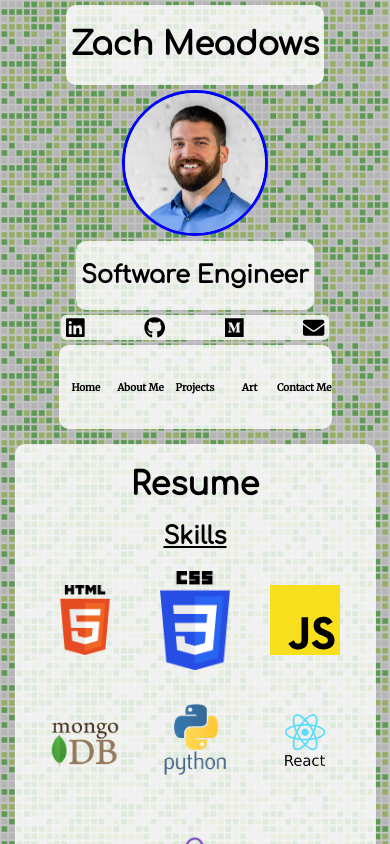
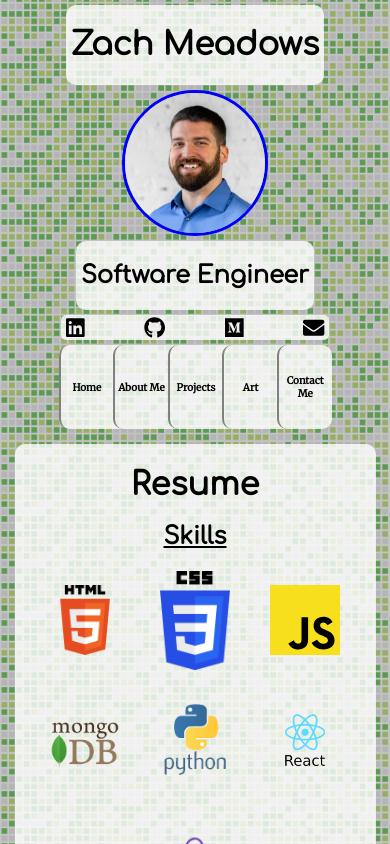
Before and after one commit to Zach-Meadows/Zach-Meadows.github.io, a React (Create React App) app: page /#/ in a window 390 px wide. Shown: the top 844 px of the page. Built offline with nearby package versions, Linux system fonts and the light colour scheme.

Commit message:
minor mobile style changes

```diff
--- a/src/components/Home.js
+++ b/src/components/Home.js
@@ -48,6 +48,7 @@ display: flex;
 flex-direction: row;
 justify-content: space-between;
 align-items: center;
+border-bottom: solid 2px black;
 `
 const ResumeSectionHead = styled.h2`
 margin: 0;
--- a/src/styles/Nav.css
+++ b/src/styles/Nav.css
@@ -19,7 +19,8 @@
   height: inherit;
   cursor: pointer;
   width: inherit;
-  border-radius: 5px;
+  border-radius: 10px;
+  border-left: solid gray 2px;
 }
 .nav > a:hover {
   background-color: rgb(255, 255, 255);
```
